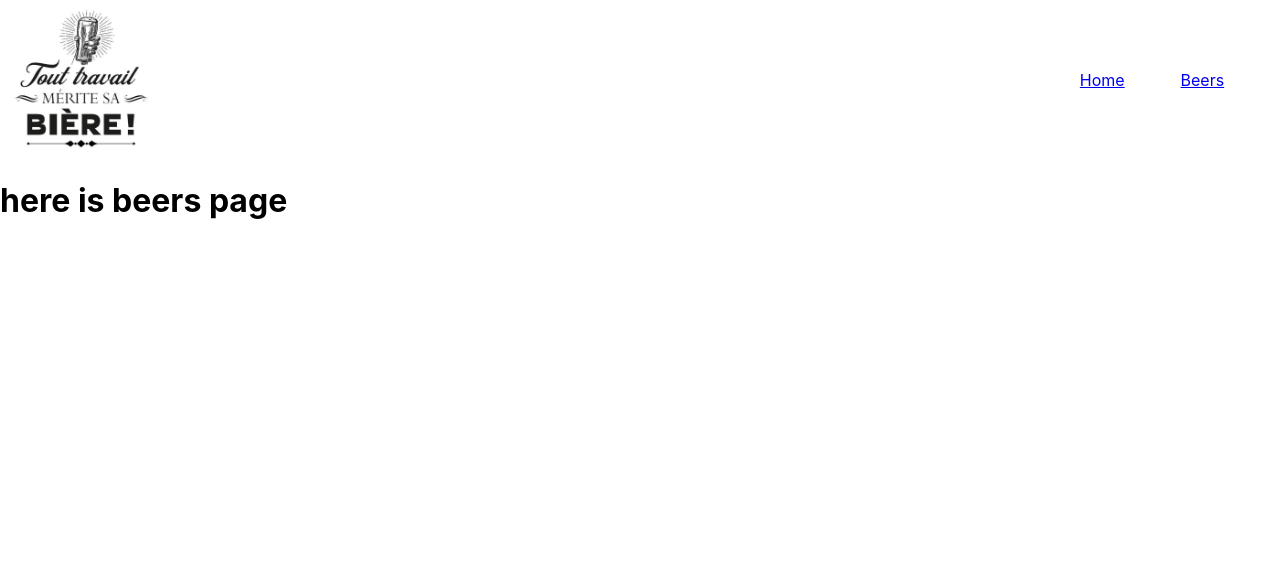
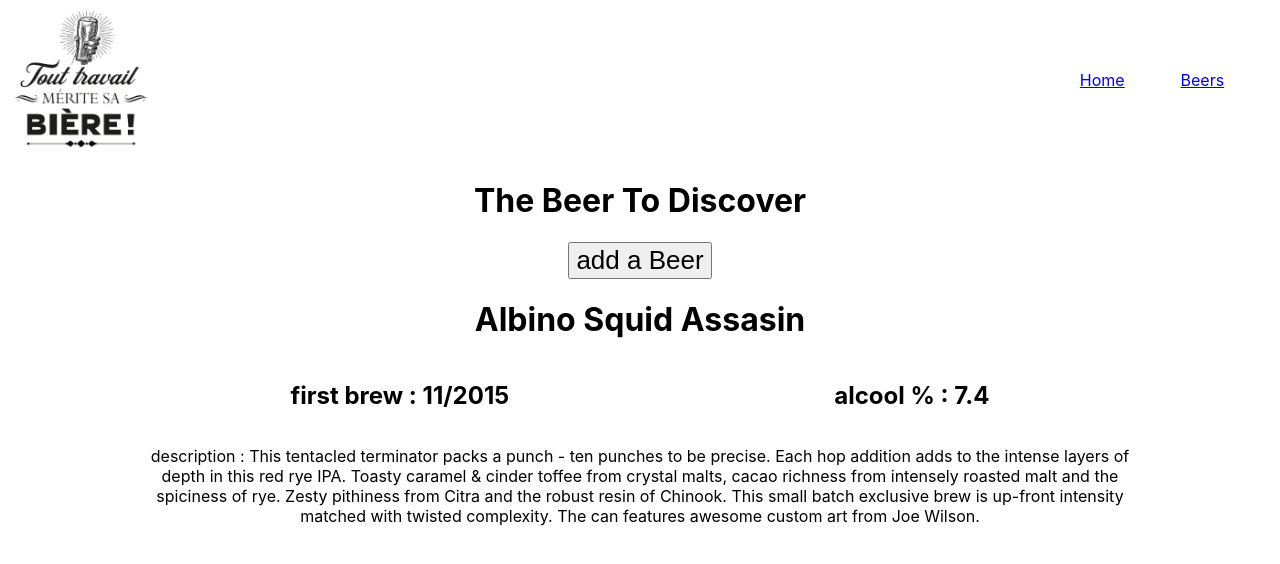
Before and after one commit to KevinLavigne/Workshop-React, a React (Vite) app in the folder React-Beers-Shop/: page /beers in a window 1280 px wide. Shown: the top 564 px of the page. Built offline with nearby package versions, Linux system fonts and the light colour scheme.

Commit message:
logique fonctionel

```diff
--- a/React-Beers-Shop/package.json
+++ b/React-Beers-Shop/package.json
@@ -8,6 +8,7 @@
     "preview": "vite preview"
   },
   "dependencies": {
+    "axios": "^0.27.2",
     "react": "^17.0.2",
     "react-dom": "^17.0.2",
     "react-router": "^6.3.0",
--- /dev/null
+++ b/React-Beers-Shop/src/data/beer.js
@@ -0,0 +1,160 @@
+const beerData = [
+  {
+    id: 54,
+    name: "Albino Squid Assasin",
+    tagline: "Red Rye IPA",
+    first_brewed: "11/2015",
+    description:
+      "This tentacled terminator packs a punch - ten punches to be precise. Each hop addition adds to the intense layers of depth in this red rye IPA. Toasty caramel & cinder toffee from crystal malts, cacao richness from intensely roasted malt and the spiciness of rye. Zesty pithiness from Citra and the robust resin of Chinook. This small batch exclusive brew is up-front intensity matched with twisted complexity. The can features awesome custom art from Joe Wilson.",
+    image_url: "https://images.punkapi.com/v2/54.png",
+    abv: 7.4,
+    ibu: 65,
+    target_fg: 1012,
+    target_og: 1069,
+    ebc: 60,
+    srm: 30,
+    ph: 4.2,
+    attenuation_level: 82.6,
+    volume: {
+      value: 20,
+      unit: "litres",
+    },
+    boil_volume: {
+      value: 25,
+      unit: "litres",
+    },
+    method: {
+      mash_temp: [
+        {
+          temp: {
+            value: 65,
+            unit: "celsius",
+          },
+          duration: null,
+        },
+      ],
+      fermentation: {
+        temp: {
+          value: 18,
+          unit: "celsius",
+        },
+      },
+      twist: null,
+    },
+    ingredients: {
+      malt: [
+        {
+          name: "Pale Ale",
+          amount: {
+            value: 5,
+            unit: "kilograms",
+          },
+        },
+        {
+          name: "Crystal 150",
+          amount: {
+            value: 0.38,
+            unit: "kilograms",
+          },
+        },
+        {
+          name: "Dark Crystal",
+          amount: {
+            value: 0.13,
+            unit: "kilograms",
+          },
+        },
+        {
+          name: "Carafa Special Malt Type 1",
+          amount: {
+            value: 0.06,
+            unit: "kilograms",
+          },
+        },
+        {
+          name: "Rye",
+          amount: {
+            value: 0.5,
+            unit: "kilograms",
+          },
+        },
+      ],
+      hops: [
+        {
+          name: "Magnum",
+          amount: {
+            value: 12.5,
+            unit: "grams",
+          },
+          add: "start",
+          attribute: "bitter",
+        },
+        {
+          name: "Chinook",
+          amount: {
+            value: 25,
+            unit: "grams",
+          },
+          add: "middle",
+          attribute: "flavour",
+        },
+        {
+          name: "Citra",
+          amount: {
+            value: 6.25,
+            unit: "grams",
+          },
+          add: "middle",
+          attribute: "flavour",
+        },
+        {
+          name: "Chinook",
+          amount: {
+            value: 37.5,
+            unit: "grams",
+          },
+          add: "end",
+          attribute: "flavour",
+        },
+        {
+          name: "Citra",
+          amount: {
+            value: 18.75,
+            unit: "grams",
+          },
+          add: "end",
+          attribute: "flavour",
+        },
+        {
+          name: "Chinook",
+          amount: {
+            value: 100,
+            unit: "grams",
+          },
+          add: "fv",
+          attribute: "aroma",
+        },
+        {
+          name: "Citra",
+          amount: {
+            value: 75,
+            unit: "grams",
+          },
+          add: "fv",
+          attribute: "aroma",
+        },
+      ],
+      yeast: "Wyeast 1056 - American Ale™",
+    },
+    food_pairing: [
+      "Rocket and mozzarella salad with a cracked pepper dressing",
+      "Fried halibut with sweet potato fritters",
+      "Grapefruit and blood orange tart",
+    ],
+    brewers_tips:
+      "20% specialty malts in this grist can create problems in the run off. Be careful not to pull the bed down onto the plates.",
+    contributed_by: "Matt Ball <GeordieMatt>",
+  },
+];
+
+export default beerData;
--- /dev/null
+++ b/React-Beers-Shop/src/pages/Beer.jsx
@@ -0,0 +1,14 @@
+const Beer = (beer) => {
+  console.log(beer);
+  return (
+    <div className="beer-container">
+      <h1>{beer.name}</h1>
+      <div className="flex">
+        <h2>first brew : {beer.first_brewed}</h2>
+        <h2>alcool % : {beer.abv}</h2>
+      </div>
+      <p>description : {beer.description}</p>
+    </div>
+  );
+};
+export default Beer;
--- a/React-Beers-Shop/src/pages/Beers.jsx
+++ b/React-Beers-Shop/src/pages/Beers.jsx
@@ -1,9 +1,30 @@
-import react from "react";
+import axios from "axios";
+import react, { useState } from "react";
+import Beer from "./Beer";
+import beerData from "../data/beer";
+import "../styles/beer.css";
 
 const Beers = () => {
+  const [beers, setBeers] = useState([beerData[0]]);
+  const addBeer = () => {
+    axios
+      .get("https://api.punkapi.com/v2/beers/random")
+      .then((res) => res.data)
+      .then((data) => {
+        setBeers([...beers, data[0]]);
+      });
+  };
+  console.log(beers);
   return (
-    <h1> here is beers page </h1>
-  )
-}
-
-export default Beers
+    <div className="beers-container">
+      <h1>The Beer To Discover</h1>
+      <button type="button" onClick={() => addBeer()}>
+        add a Beer
+      </button>
+      {beers.map((beer, index) => (
+        <Beer key={index} {...beer} />
+      ))}
+    </div>
+  );
+};
+export default Beers;
--- /dev/null
+++ b/React-Beers-Shop/src/styles/beer.css
@@ -0,0 +1,15 @@
+.beers-container{
+  display: flex;
+  flex-direction: column;
+  align-items: center;
+  justify-content: center;
+}
+
+.beer-container{
+  width: 80%;
+  text-align: center;
+}
+.flex{
+  display: flex;
+  justify-content: space-around;
+}
```
Also changed, not shown: 1 other file (tests, documents, lock files or other folders).
